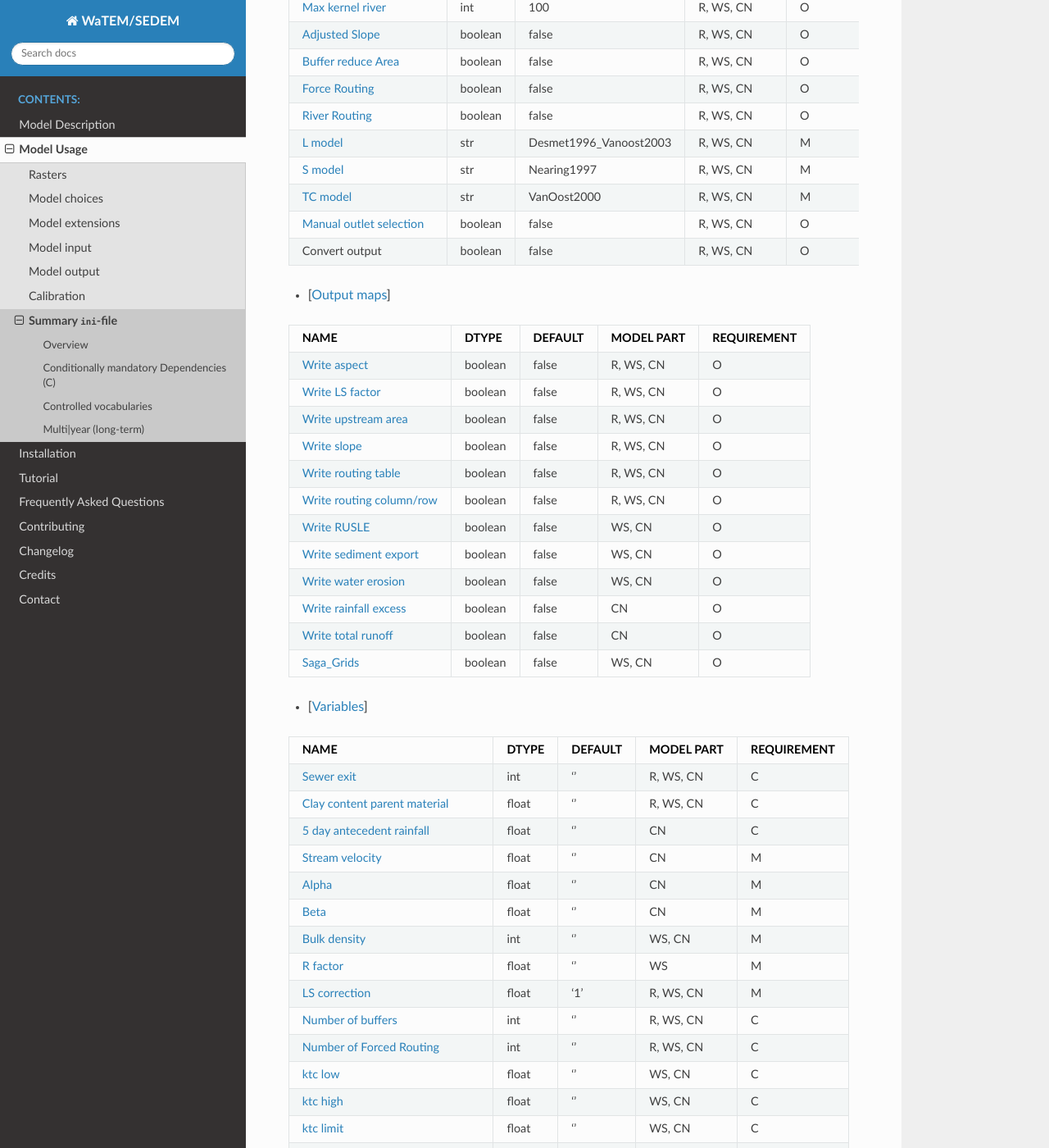
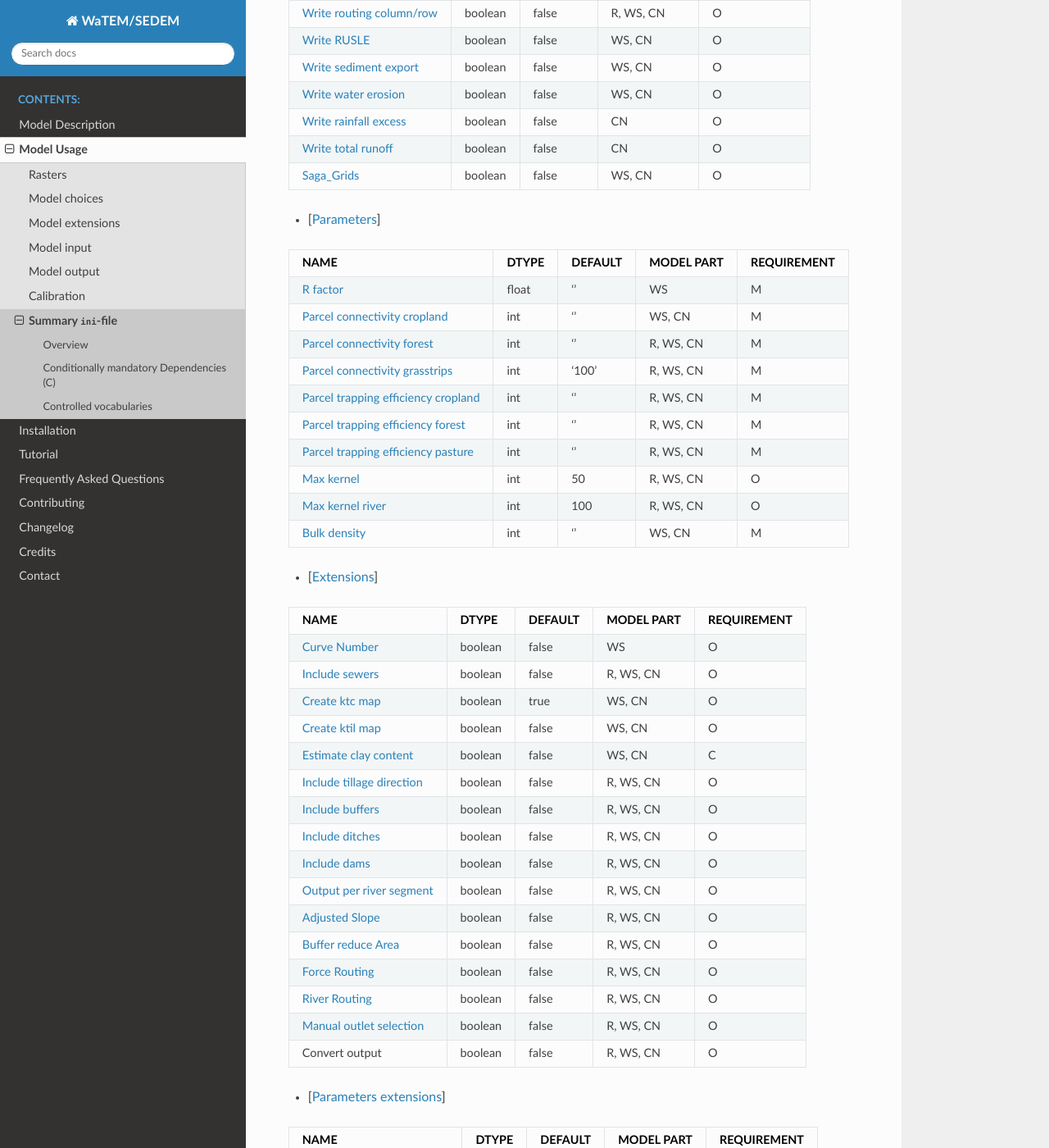
Before and after one commit to watem-sedem/watem-sedem, a Sphinx documentation site: the page built from docs/inifile.rst, in a window 1280 px wide and 1400 px high, scrolled down 2161 px. Shown: the whole window at 82% size. Built offline with Sphinx 7.4.7 and the Read the Docs theme 2.0.0, drawn with Linux system fonts in a browser that asks for light colours; some of the changed text lies outside the part shown.

Commit message:
Update overview of ini sections

```diff
--- a/docs/inifile.rst
+++ b/docs/inifile.rst
@@ -123,14 +91,11 @@ Overview
 +------------------------------------------------------------+-----------+---------------------------+--------------+-------------+
 | :ref:`TC model <tcmodel>`                                  | str       | VanOost2000               | R, WS, CN    | M           |
 +------------------------------------------------------------+-----------+---------------------------+--------------+-------------+
-| :ref:`Manual outlet selection <manualoutlet>`              | boolean   | false                     | R, WS, CN    | O           |
-+------------------------------------------------------------+-----------+---------------------------+--------------+-------------+
-| Convert output                                             | boolean   | false                     | R, WS, CN    | O           |
-+------------------------------------------------------------+-----------+---------------------------+--------------+-------------+
+
 
 .. _inioutput:
 
--  [:ref:`Output maps <outputchoices>`]
+-  [:ref:`Output <outputchoices>`]
 
 +----------------------------------------------------+-----------+-----------+--------------+------------+
 | NAME                                               | DTYPE     | DEFAULT   | MODEL PART   |REQUIREMENT |
@@ -160,7 +125,72 @@ Overview
 | :ref:`Saga_Grids <sagagrids>`                      | boolean   | false     | WS, CN       | O          |
 +----------------------------------------------------+-----------+-----------+--------------+------------+
 
--  [:ref:`Variables <variables>`]
+-  [:ref:`Parameters <variables>`]
+
++-------------------------------------------------------------------+---------+---------+--------------+-------------+
+| NAME                                                              | DTYPE   | DEFAULT | MODEL PART   | REQUIREMENT |
++===================================================================+=========+=========+==============+=============+
+| :ref:`R factor <rfactor_var>`                                     | float   | ''      | WS           | M           |
++-------------------------------------------------------------------+---------+---------+--------------+-------------+
+| :ref:`Parcel connectivity cropland <parcelconncrop>`              | int     | ''      | WS, CN       | M           |
++-------------------------------------------------------------------+---------+---------+--------------+-------------+
+| :ref:`Parcel connectivity forest <parcelconnforest>`              | int     | ''      | R, WS, CN    | M           |
++-------------------------------------------------------------------+---------+---------+--------------+-------------+
+| :ref:`Parcel connectivity grasstrips <parcelconngras>`            | int     | '100'   | R, WS, CN    | M           |
++-------------------------------------------------------------------+---------+---------+--------------+-------------+
+| :ref:`Parcel trapping efficiency cropland <parceltrapppingcrop>`  | int     | ''      | R, WS, CN    | M           |
++-------------------------------------------------------------------+---------+---------+--------------+-------------+
+| :ref:`Parcel trapping efficiency forest <parceltrappingforest>`   | int     | ''      | R, WS, CN    | M           |
++-------------------------------------------------------------------+---------+---------+--------------+-------------+
+| :ref:`Parcel trapping efficiency pasture <parceltrappingpasture>` | int     | ''      | R, WS, CN    | M           |
++-------------------------------------------------------------------+---------+---------+--------------+-------------+
+| :ref:`Max kernel <maxkernel>`                                     | int     | 50      | R, WS, CN    | O           |
++-------------------------------------------------------------------+---------+---------+--------------+-------------+
+| :ref:`Max kernel river <maxkernelriver>`                          | int     | 100     | R, WS, CN    | O           |
++-------------------------------------------------------------------+---------+---------+--------------+-------------+
+| :ref:`Bulk density <bulkdensity>`                                 | int     | ''      | WS, CN       | M           |
++-------------------------------------------------------------------+---------+---------+--------------+-------------+
+
+-  [:ref:`Extensions <extensionspage>`]
+
++------------------------------------------------------------+-----------+---------+--------------+-------------+
+| NAME                                                       | DTYPE     | DEFAULT | MODEL PART   | REQUIREMENT |
++============================================================+===========+=========+==============+=============+
+| :ref:`Curve Number <simple>`                               | boolean   | false   | WS           | O           |
++------------------------------------------------------------+-----------+---------+--------------+-------------+
+| :ref:`Include sewers <inlcudesewers>`                      | boolean   | false   | R, WS, CN    | O           |
++------------------------------------------------------------+-----------+---------+--------------+-------------+
+| :ref:`Create ktc map <createktc>`                          | boolean   | true    | WS, CN       | O           |
++------------------------------------------------------------+-----------+---------+--------------+-------------+
+| :ref:`Create ktil map <createktil>`                        | boolean   | false   | WS, CN       | O           |
++------------------------------------------------------------+-----------+---------+--------------+-------------+
+| :ref:`Estimate clay content <estimclay>`                   | boolean   | false   | WS, CN       | C           |
++------------------------------------------------------------+-----------+---------+--------------+-------------+
+| :ref:`Include tillage direction <includetillagedirection>` | boolean   | false   | R, WS, CN    | O           |
++------------------------------------------------------------+-----------+---------+--------------+-------------+
+| :ref:`Include buffers <includebuffers>`                    | boolean   | false   | R, WS, CN    | O           |
++------------------------------------------------------------+-----------+---------+--------------+-------------+
+| :ref:`Include ditches <includeditches>`                    | boolean   | false   | R, WS, CN    | O           |
++------------------------------------------------------------+-----------+---------+--------------+-------------+
+| :ref:`Include dams <includedams>`                          | boolean   | false   | R, WS, CN    | O           |
++------------------------------------------------------------+-----------+---------+--------------+-------------+
+| :ref:`Output per river segment <outputsegment>`            | boolean   | false   | R, WS, CN    | O           |
++------------------------------------------------------------+-----------+---------+--------------+-------------+
+| :ref:`Adjusted Slope <adjustslope>`                        | boolean   | false   | R, WS, CN    | O           |
++------------------------------------------------------------+-----------+---------+--------------+-------------+
+| :ref:`Buffer reduce Area <bufferreduce>`                   | boolean   | false   | R, WS, CN    | O           |
++------------------------------------------------------------+-----------+---------+--------------+-------------+
+| :ref:`Force Routing <forcerouting>`                        | boolean   | false   | R, WS, CN    | O           |
++------------------------------------------------------------+-----------+---------+--------------+-------------+
+| :ref:`River Routing <riverrouting>`                        | boolean   | false   | R, WS, CN    | O           |
++------------------------------------------------------------+-----------+---------+--------------+-------------+
+| :ref:`Manual outlet selection <manualoutlet>`              | boolean   | false   | R, WS, CN    | O           |
++------------------------------------------------------------+-----------+---------+--------------+-------------+
+| Convert output                                             | boolean   | false   | R, WS, CN    | O           |
++------------------------------------------------------------+-----------+---------+--------------+-------------+
+
+
+-  [:ref:`Parameters extensions <variables>`]
 
 +-------------------------------------------------------------------+---------+-----------+--------------+-------------+
 | NAME                                                              | DTYPE   | DEFAULT   | MODEL PART   | REQUIREMENT |
@@ -263,17 +278,17 @@ enabled. The section is repeated for every buffer id (i.e. X ranges from 1 to
 +-------------------------+---------+-----------+--------------+-------------+
 | NAME                    | DTYPE   | DEFAULT   | MODEL PART   | REQUIREMENT |
 +=========================+=========+===========+==============+=============+
-| Volume                  | float   | ''        | R, WS, CN    | M           |
+| Volume                  | float   | ''        | R, WS, CN    | C           |
 +-------------------------+---------+-----------+--------------+-------------+
-| Height dam              | float   | ''        | R, WS, CN    | M           |
+| Height dam              | float   | ''        | R, WS, CN    | C           |
 +-------------------------+---------+-----------+--------------+-------------+
-| Height opening          | float   | ''        | R, WS, CN    | M           |
+| Height opening          | float   | ''        | R, WS, CN    | C           |
 +-------------------------+---------+-----------+--------------+-------------+
-| Opening area            | float   | ''        | R, WS, CN    | M           |
+| Opening area            | float   | ''        | R, WS, CN    | C           |
 +-------------------------+---------+-----------+--------------+-------------+
-| Discharge coefficient   | float   | ''        | R, WS, CN    | M           |
+| Discharge coefficient   | float   | ''        | R, WS, CN    | C           |
 +-------------------------+---------+-----------+--------------+-------------+
-| Width dam               | float   | ''        | R, WS, CN    | M           |
+| Width dam               | float   | ''        | R, WS, CN    | C           |
 +-------------------------+---------+-----------+--------------+-------------+
 | Trapping efficiency     | float   | ''        | R, WS, CN    | M           |
 +-------------------------+---------+-----------+--------------+-------------+
@@ -317,10 +332,3 @@ Some variables require specific input strings (keys) in order to select the righ
 - **L model** -> *Desmet1996\_McCool* or *Desmet1996\_Vanoost2003*
 - **S model** -> *Desmet1996* or *Nearing1997*
 - **TC model** -> *VanOost2000* or *Verstraeten2007*
-
-Multi\|year (long-term)
------------------------
-
--  parcel filename -> parcel filename X
--  CN map filename -> CN map SEASON X
--  C factor map filename -> C factor map SEASON X
```
Also changed, not shown: other parts of docs/inifile.rst (+2 -49 lines).
